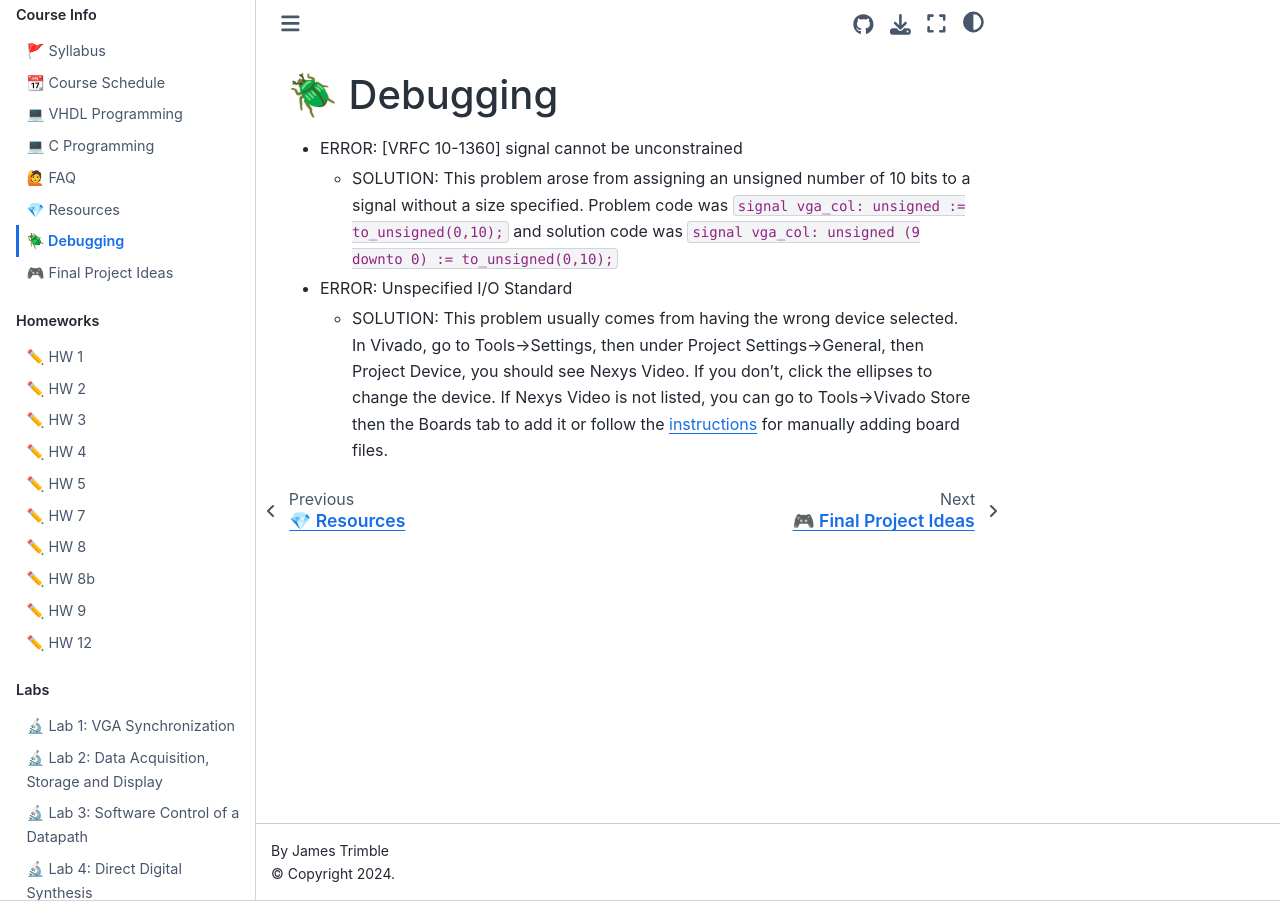
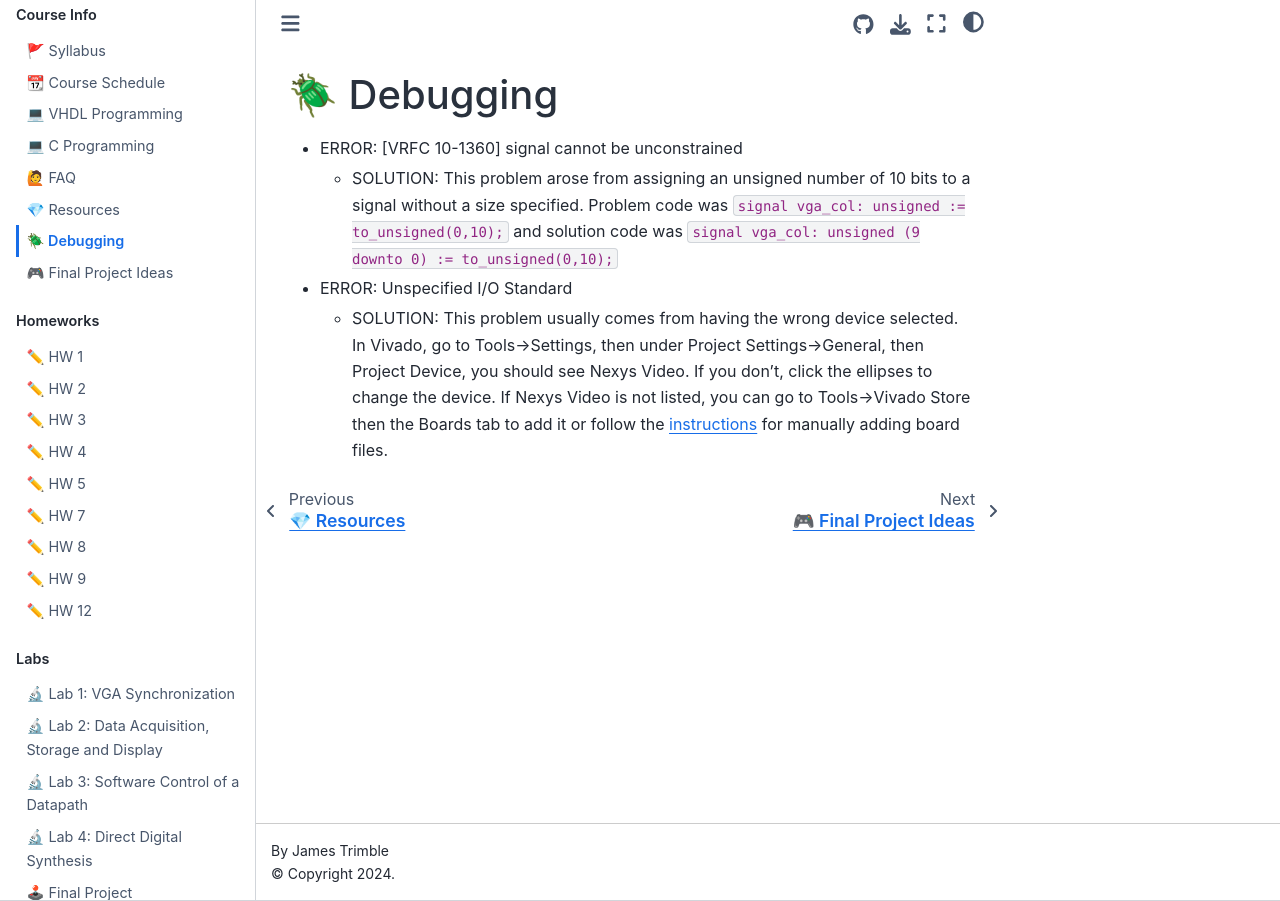
Before and after one commit to USAFA-ECE/ece383, a Jupyter Book: the page built from book/debugging.md, in a window 1280 px wide. Built offline with Jupyter Book 1.0.4 settings and Sphinx 7.4.7 and the Sphinx Book theme 1.1.4, drawn with Linux system fonts in a browser that asks for light colours; pages that are not in the unit, such as notebooks, are missing from menus; some of the changed lines change nothing that is shown.

Commit message:
Update _toc.yml

```diff
--- a/book/_toc.yml
+++ b/book/_toc.yml
@@ -24,7 +24,7 @@ parts:
     - file: Assignments/homework5
     - file: Assignments/homework7
     - file: Assignments/homework8
-    - file: Assignments/homework8b
+#   - file: Assignments/homework8b
     - file: Assignments/homework9
     - file: Assignments/homework12
   - caption: Labs
```
